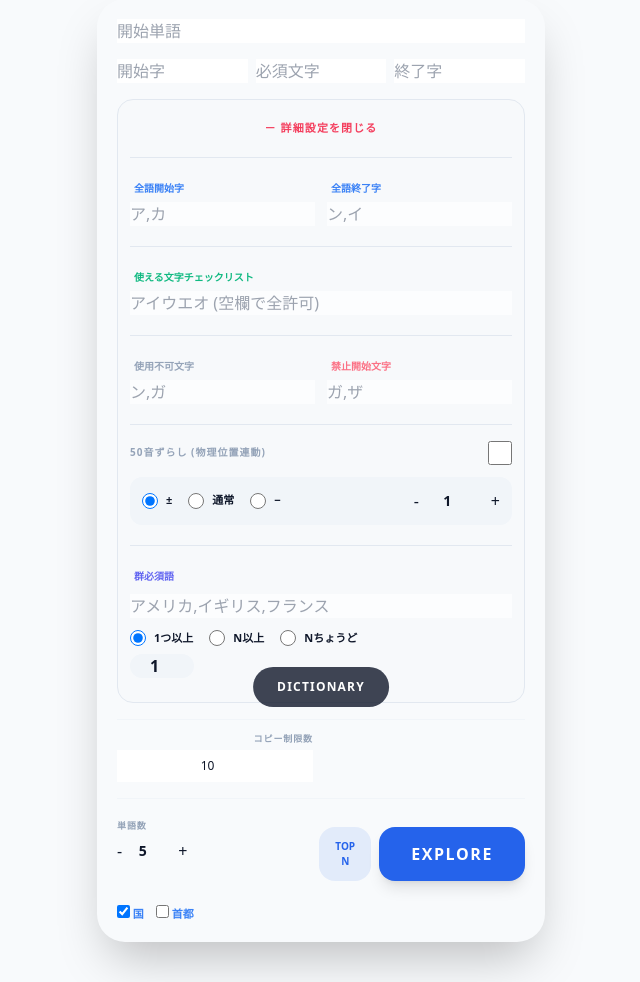
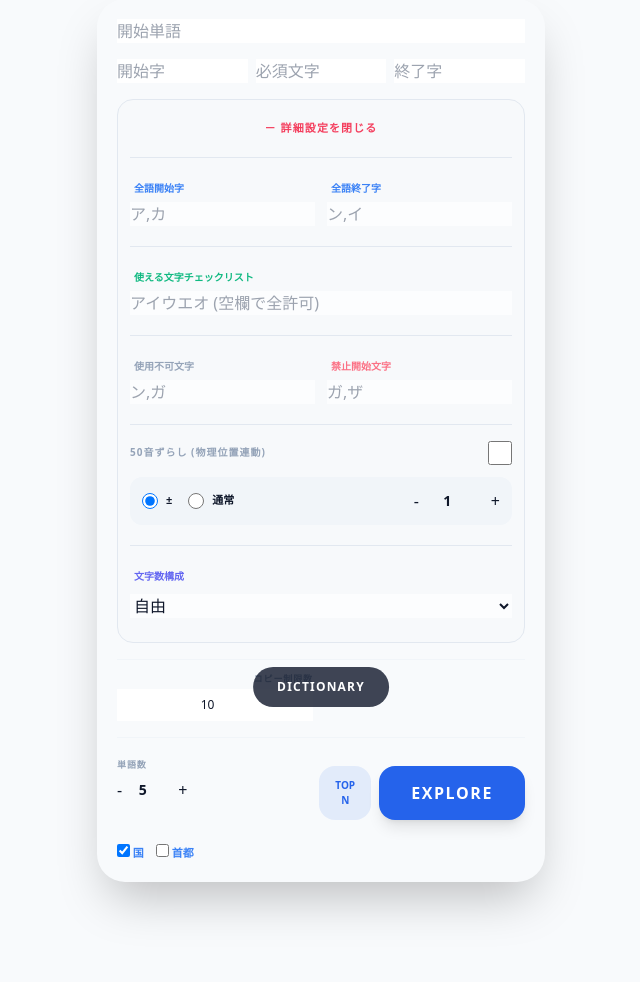
Before and after one commit to xjrstjrwvg-commits/Beijing, a Flask app: page / in a window 1280 px wide, after a click on "＋ 詳細設定を表示". Shown: the part 69-1051 px from the top of the page, without its empty margins (319-959 px from the left). After the commit the page ends 985 px from the top, so only its background shows below. Run offline with Flask 3, Linux system fonts and the light colour scheme; some libraries are stand-ins or nearby versions.

Commit message:
Update index.html

```diff
--- a/templates/index.html
+++ b/templates/index.html
@@ -99,11 +99,7 @@
                             <div class="flex gap-4 font-bold text-[11px]">
                                 <label class="cursor-pointer flex items-center gap-2"><input type="radio" name="shift_mode" value="abs" checked class="w-4 h-4"> ±</label>
                                 <label class="cursor-pointer flex items-center gap-2"><input type="radio" name="shift_mode" value="normal" class="w-4 h-4"> 通常</label>
-
-                                <!-- ★★★ 追加：ずらし「−」モード ★★★ -->
-                                <label class="cursor-pointer flex items-center gap-2"><input type="radio" name="shift_mode" value="minus" class="w-4 h-4"> −</label>
                             </div>
-
                             <div class="flex items-center gap-3 ml-auto">
                                 <button type="button" onclick="adjustVal('ks_abs',-1)" class="step-btn">-</button>
                                 <input type="number" id="ks_abs" value="1" class="w-12 text-center bg-transparent border-none text-sm font-bold">
@@ -112,18 +108,18 @@
                         </div>
                     </div>
 
-                    <!-- ★★★ 群必須（最小差分追加） ★★★ -->
+                    <!-- ★追加：文字数構成モード -->
                     <div class="space-y-2 border-t border-slate-200 dark:border-slate-700 pt-4">
-                        <label class="text-[10px] font-bold text-indigo-500 uppercase ml-1">群必須語</label>
-                        <input id="group_required" placeholder="アメリカ,イギリス,フランス" class="w-full">
-
-                        <div class="flex gap-4 text-[11px] font-bold pt-1">
-                            <label class="flex items-center gap-2"><input type="radio" name="group_mode" value="min1" checked class="w-4 h-4"> 1つ以上</label>
-                            <label class="flex items-center gap-2"><input type="radio" name="group_mode" value="minN" class="w-4 h-4"> N以上</label>
-                            <label class="flex items-center gap-2"><input type="radio" name="group_mode" value="eqN" class="w-4 h-4"> Nちょうど</label>
-                        </div>
-
-                        <input id="group_N" type="number" value="1" class="w-16 text-center bg-slate-100 dark:bg-slate-800 rounded-xl font-bold">
+                        <label class="text-[10px] font-bold text-indigo-500 uppercase ml-1">文字数構成</label>
+                        <select id="len_mode" class="w-full">
+                            <option value="free">自由</option>
+                            <option value="all_diff">全てバラバラ</option>
+                            <option value="all_same">全て同じ</option>
+                            <option value="inc_eq">単調増加 ≦</option>
+                            <option value="inc_strict">単調増加 ＜</option>
+                            <option value="dec_eq">単調減少 ≧</option>
+                            <option value="dec_strict">単調減少 ＞</option>
+                        </select>
                     </div>
 
                 </div>
@@ -192,7 +188,11 @@
         async function init() {
             if (localStorage.ultraSettings) {
                 const s = JSON.parse(localStorage.ultraSettings);
-            const fields = ['sw','sc','asc','mc','ec','aec','exc','bsc','ml','ks_abs','copy_limit','valid_chars','via_chars','group_required','group_N'];
+                const fields = [
+                    'sw','sc','asc','mc','ec','aec','exc','bsc',
+                    'ml','ks_abs','copy_limit','valid_chars','via_chars',
+                    'len_mode' /* ★追加 */
+                ];
                 fields.forEach(f => { if(s[f] !== undefined && document.getElementById(f)) document.getElementById(f).value = s[f]; });
 
                 const checks = ['allow_daku','allow_handaku','char_limit_mode','auto_recovery','rt','use_shift','exclude_conjugate','big_small_mode'];
@@ -201,11 +201,6 @@
                 if (s.via_mode) {
                     const vm = document.querySelector(`input[name="via_mode"][value="${s.via_mode}"]`);
                     if (vm) vm.checked = true;
-            }
-
-            if (s.group_mode) {
-                const gm = document.querySelector(`input[name="group_mode"][value="${s.group_mode}"]`);
-                if (gm) gm.checked = true;
                 }
 
                 if (s.dark_mode) document.documentElement.classList.add('dark');
@@ -248,7 +243,6 @@
         function saveSettings() {
             const sm = document.querySelector('input[name="shift_mode"]:checked');
             const vm = document.querySelector('input[name="via_mode"]:checked');
-        const gm = document.querySelector('input[name="group_mode"]:checked');
 
             localStorage.ultraSettings = JSON.stringify({
                 sw: document.getElementById('sw').value,
@@ -264,10 +258,8 @@
                 valid_chars: document.getElementById('valid_chars').value,
                 via_chars: document.getElementById('via_chars').value,
 
-            /* ★ 群必須（追加） */
-            group_required: document.getElementById('group_required').value,
-            group_mode: gm ? gm.value : "min1",
-            group_N: document.getElementById('group_N').value,
+                /* ★追加：文字数構成モード */
+                len_mode: document.getElementById('len_mode').value,
 
                 use_shift: document.getElementById('use_shift').checked,
                 exclude_conjugate: document.getElementById('exclude_conjugate').checked,
@@ -313,14 +305,11 @@
                 round_trip: document.getElementById('rt').checked,
                 exclude_conjugate: document.getElementById('exclude_conjugate').checked,
 
-            /* ★ 経由文字（追加） */
                 via_chars: document.getElementById('via_chars').value,
                 via_mode: document.querySelector('input[name="via_mode"]:checked').value,
 
-            /* ★ 群必須（追加） */
-            group_required: document.getElementById('group_required').value,
-            group_mode: document.querySelector('input[name="group_mode"]:checked').value,
-            group_N: document.getElementById('group_N').value,
+                /* ★追加：文字数構成モード */
+                len_mode: document.getElementById('len_mode').value,
 
                 categories: Array.from(document.querySelectorAll('input[name="cat"]:checked')).map(c => c.value),
                 red_words: Object.keys(wordStates).filter(k => wordStates[k] === 'red'),
```
Lines whose indentation alone changed are shown as unchanged.
